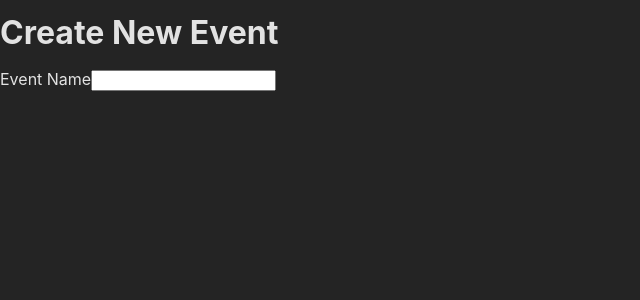
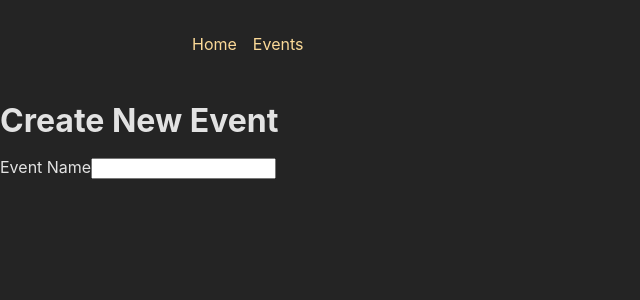
Before and after one commit to shivraj-roy/router-verse, a React (Vite) app in the folder frontend/: page /events/new in a window 1280 px wide. Shown: the top 300 px of the page, without its empty margins (0-640 px from the left). Built offline with nearby package versions, Linux system fonts and the light colour scheme.

Commit message:
🔄 refactor routing structure to use RootLayout for nested routes in App component...

```diff
--- a/frontend/src/App.jsx
+++ b/frontend/src/App.jsx
@@ -1,4 +1,5 @@
 import { createBrowserRouter, RouterProvider } from "react-router-dom";
+import RootLayout from "./pages/RootLayout";
 import Home from "./pages/Home";
 import Event from "./pages/Event";
 import EventDetail from "./pages/EventDetail";
@@ -8,23 +9,29 @@ import EditEvent from "./pages/EditEvent";
 const router = createBrowserRouter([
    {
       path: "/",
+      element: <RootLayout />,
+      children: [
+         {
+            index: true,
             element: <Home />,
          },
          {
-      path: "/events",
+            path: "events",
             element: <Event />,
          },
          {
-      path: "/events/:id",
+            path: "events/:id",
             element: <EventDetail />,
          },
          {
-      path: "/events/new",
+            path: "events/new",
             element: <NewEvent />,
          },
          {
-      path: "/events/:id/edit",
+            path: "events/:id/edit",
             element: <EditEvent />,
+         },
+      ],
    },
 ]);
 
--- /dev/null
+++ b/frontend/src/pages/RootLayout.jsx
@@ -0,0 +1,14 @@
+import { Outlet } from "react-router-dom";
+import MainNavigation from "../components/MainNavigation";
+
+const RootLayout = () => {
+   return (
+      <div>
+         <MainNavigation />
+         <main>
+            <Outlet />
+         </main>
+      </div>
+   );
+};
+export default RootLayout;
```
Lines whose indentation alone changed are shown as unchanged.
